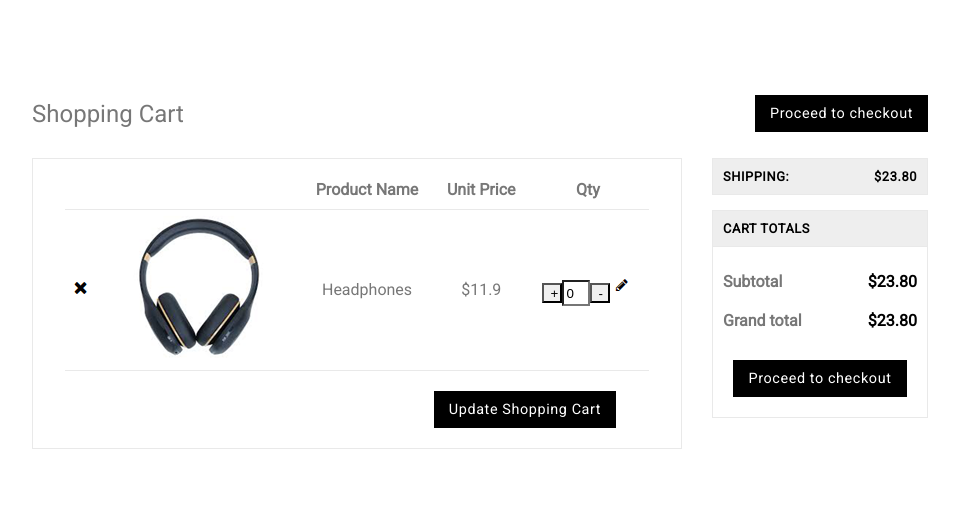
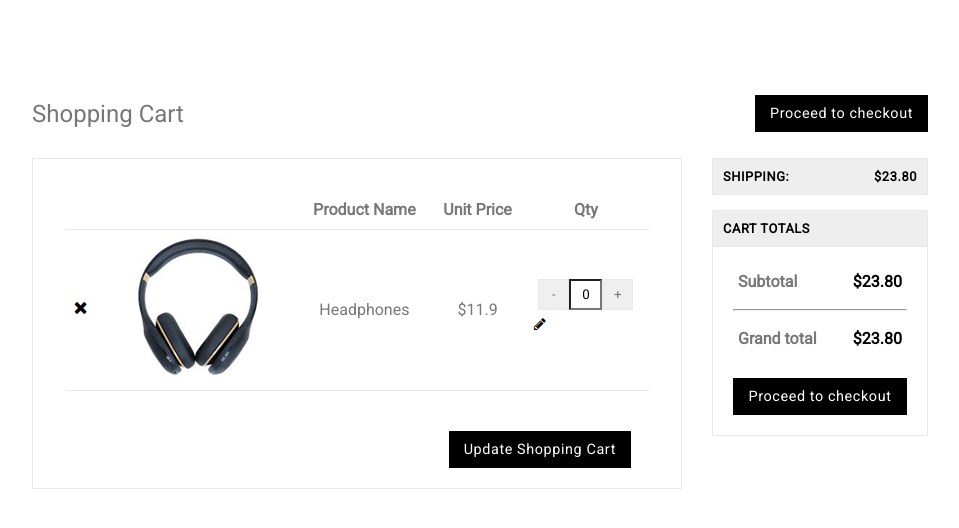
Before and after one commit to wandzi/shopping-cart, a React (Create React App) app: page / in a window 1280 px wide. Shown: the top 528 px of the page, without its empty margins (160-1119 px from the left). Built offline with nearby package versions, Linux system fonts and the light colour scheme.

Commit message:
Feat(ShoppingCart): UI is done.

```diff
--- a/src/Components/CartSummary/CartSummary.js
+++ b/src/Components/CartSummary/CartSummary.js
@@ -16,9 +16,10 @@ const CartSummary = () => {
                     <span className="cart-summary__title">Subtotal</span>
                     <span>$23.80</span>
                 </div>
+                <hr className="horrizontal-line"/>
                 <div className="cart-summary__description">
                     <span className="cart-summary__title">Grand total</span>
-                    <span>$23.80</span>
+                    <span className="cart-summary">$23.80</span>
                 </div>
                 <button className="cart-total__button ">Proceed to checkout</button>
             </div>
--- a/src/Components/CartSummary/CartSummary.scss
+++ b/src/Components/CartSummary/CartSummary.scss
@@ -22,14 +22,18 @@
     letter-spacing: 0.6px;
 }
 .cart-summary__title {
+    font-size: 1rem;
     color: $primary-color;
 }
 .cart-summary__description {
     @include flex-space-between;
-    padding: 10px;
-    &:first-child {
-        border-bottom: 1px solid $border-color;
-    }
+    padding: 10px 25px;
+}
+.horrizontal-line {
+    width: 80%;
+}
+.cart-summary__total-price {
+    font-size: 1.2rem;
 }
 .cart-total-container {
     margin: 0 auto;
--- a/src/Components/ShoppingCartItem/ShoppingCartItem.js
+++ b/src/Components/ShoppingCartItem/ShoppingCartItem.js
@@ -2,21 +2,21 @@ import React from 'react'
 import { Observer } from 'mobx-react-lite'
 import deleteButton from '../../Images/x-img.png'
 import editButton from '../../Images/edit-img.png'
-import headphones from '../../Images/headphones.png'
+
 import './ShoppingCartItem.scss'
 
 const ShoppingCartItem = (props) => {
     return <Observer>{ () => (
       <tr>
-        <td className="item__description"><span><img alt="item_delete_img" className="delete-btn" src={deleteButton}></img></span></td>
-        <td className="item__description"><img alt="item_img" src={headphones}></img></td>
+        <td className="item__description"><span className="item__delete-btn"><img alt="item_delete_img" src={deleteButton}></img></span></td>
+        <td className="item__description"><img alt="item_img" src={props.itemImage}></img></td>
         <td className="item__description">{props.itemName}</td>
         <td className="item__description">${props.itemPrice}</td>
         <td className="item__description">
+            <button className="item__button">-</button>
+            <input value="0" className="item__input"></input>
             <button className="item__button">+</button>
-            <input value="0" className="item__input"></input>
-            <button className="item__button">-</button>
-            <span><img alt="item_edit_img" className="item__edit-btn" src={editButton}></img></span>
+            <span className="item__edit-btn"><img alt="item_edit_img"src={editButton}></img></span>
         </td>
       </tr>
     )}</Observer>
--- a/src/Components/ShoppingCartItem/ShoppingCartItem.scss
+++ b/src/Components/ShoppingCartItem/ShoppingCartItem.scss
@@ -5,17 +5,42 @@
     color: $primary-color;
 }
 .item__input {
-    width: 20px;
-    height: 20px;
+    vertical-align: top;
+    width: 25px;
+    height: 25px;
     border-radius: 0;
+    text-align: center;
+    font-family: inherit;
 }
 .item__button {
-    width: 20px;
-    height: 20px;
+    vertical-align: top;
+    width: 31px;
+    height: 31px;
     border-radius: 0;
+    border: 1px solid $border-color;
+    color: $primary-color;
+    cursor: pointer;
+    font-family: inherit;
+
 }
 .item__delete-btn .item__edit-btn {
     display: flex;
-    align-content: center;
+    align-items: center;
     justify-content: center;
 }
+
+.item__delete-btn {
+    vertical-align: middle;
+    width: 30px;
+    height: 30px;
+    cursor: pointer;
+}
+.item__edit-btn {
+    display: flex;
+    justify-content: center;
+    align-items: center;
+    flex-direction: row;
+    width: 30px;
+    height: 30px;
+    cursor: pointer;
+}
--- a/src/Components/ShoppingCartTable/ShoppingCartTable.js
+++ b/src/Components/ShoppingCartTable/ShoppingCartTable.js
@@ -3,6 +3,8 @@ import { Observer } from 'mobx-react-lite';
 import './ShoppingCartTable.scss'
 
 import ShoppingCartItem from '../ShoppingCartItem/ShoppingCartItem'
+import TableHeader from '../TableHeader/TableHeader'
+import TableFooter from '../TableFooter/TableFooter'
 import StoreContext from '../../Store/StoreContext'
 
 const ShoppingCartTable = () => {
@@ -12,15 +14,8 @@ const ShoppingCartTable = () => {
     return <Observer>{() => (
       <>
         <table className="table">
-          <thead className="table__thead">
-            <tr>
-              <th></th>
-              <th></th>
-              <th className="table__header-description">Product Name</th>
-              <th className="table__header-description">Unit Price</th>
-              <th className="table__header-description">Qty</th>
-            </tr>
-          </thead>
+
+          <TableHeader />
 
           {store.items.map(item =>{
             return <ShoppingCartItem
@@ -31,9 +26,7 @@ const ShoppingCartTable = () => {
                     />
           })}
         </table>
-        <div className="table__footer">
-          <button className="table__button">Update Shopping Cart</button>
-        </div>
+        <TableFooter />
       </>
     )}</Observer>
 }
--- a/src/Components/ShoppingCartTable/ShoppingCartTable.scss
+++ b/src/Components/ShoppingCartTable/ShoppingCartTable.scss
@@ -1,27 +1,9 @@
 @import "../../Styles/variables.scss";
 
 .table {
-    margin: 20px auto;
+    margin: 40px auto;
     border-collapse: collapse;
     border-spacing: 0 5px;
     width: 90%;
     border-bottom: 1px solid $border-color;
 }
-.table__thead {
-    text-align: center;
-    color: $primary-color;
-    border-collapse: collapse;
-    border-bottom: 1px solid $border-color;
-}
-.table__header-description {
-    padding-bottom: 10px;
-}
-.table__footer {
-    display: flex;
-    justify-content: flex-end;
-    margin-bottom: 20px;
-    width: 90%;
-}
-.table__button {
-    @include button
-}
--- /dev/null
+++ b/src/Components/TableFooter/TableFooter.js
@@ -0,0 +1,17 @@
+import React from 'react'
+import './TableFooter.scss'
+
+import StoreContext from '../../Store/StoreContext'
+
+const TableFooter = () => {
+
+    const store = React.useContext(StoreContext)
+
+    return (
+        <div className="table__footer">
+            <button className="table__button">Update Shopping Cart</button>
+        </div>
+    )
+}
+
+export default TableFooter;
--- /dev/null
+++ b/src/Components/TableFooter/TableFooter.scss
@@ -0,0 +1,12 @@
+@import "../../Styles/variables.scss";
+
+.table__footer {
+    display: flex;
+    justify-content: flex-end;
+    margin-bottom: 20px;
+    width: 100%;
+}
+.table__button {
+    @include button;
+    margin-right: 50px;
+}
--- /dev/null
+++ b/src/Components/TableHeader/TableHeader.js
@@ -0,0 +1,19 @@
+import React from 'react'
+import './TableHeader.scss'
+
+
+const TableHeader = () => {
+    return (
+        <thead className="table__thead">
+            <tr>
+              <th></th>
+              <th></th>
+              <th className="table__header-description">Product Name</th>
+              <th className="table__header-description">Unit Price</th>
+              <th className="table__header-description">Qty</th>
+            </tr>
+          </thead>
+    )
+}
+
+export default TableHeader;
--- /dev/null
+++ b/src/Components/TableHeader/TableHeader.scss
@@ -0,0 +1,11 @@
+@import "../../Styles/variables.scss";
+
+.table__thead {
+    text-align: center;
+    color: $primary-color;
+    border-collapse: collapse;
+    border-bottom: 1px solid $border-color;
+}
+.table__header-description {
+    padding-bottom: 10px;
+}
--- a/src/Store/StoreProvider.js
+++ b/src/Store/StoreProvider.js
@@ -1,6 +1,8 @@
 import React from 'react';
 import { useLocalObservable } from 'mobx-react-lite';
 import StoreContext from './StoreContext';
+
+import headphones from '../Images/headphones.png'
 
 const StoreProvider = ({ children }) => {
 
@@ -8,6 +10,7 @@ const StoreProvider = ({ children }) => {
 
       items: [
           {
+              image: headphones,
               productName: 'Headphones',
               unityPrice: 11.90,
           }
--- a/src/Styles/variables.scss
+++ b/src/Styles/variables.scss
@@ -1,9 +1,13 @@
+// Colors
+
 $primary-color: #777777;
 $secondary-color: #000000;
 
 $btn-font-color: #FFFFFF;
 $border-color: #E9E9E9;
 $background-color: #eeeeee;
+
+//Mixins
 
 @mixin button {
     display: block;
@@ -14,6 +18,7 @@ $background-color: #eeeeee;
     color: $btn-font-color;
     background-color: $secondary-color;
     font-family: inherit;
+    cursor: pointer;
 }
 
 @mixin flex-space-between {
```
